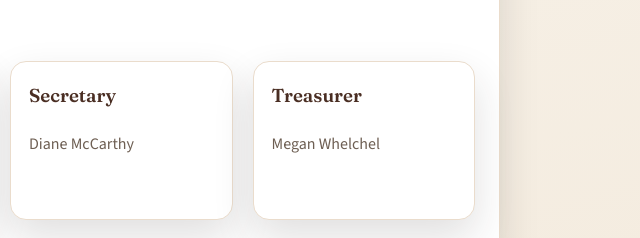
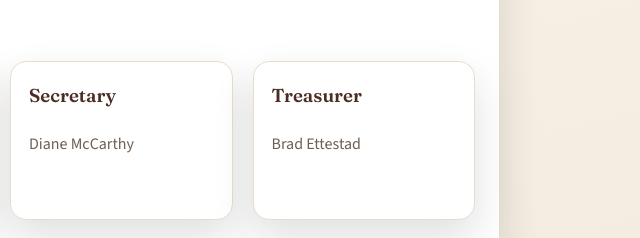
Before and after one commit to Ryan-CS/FirstLutheranIfalls-Website, a plain HTML site: page staff.html in a window 1280 px wide. Shown: the part 2140-2378 px from the top of the page, 640-1280 px from the left. Drawn offline with Linux system fonts and the light colour scheme.

Commit message:
Editor draft: update staff.html

```diff
--- a/staff.html
+++ b/staff.html
@@ -120,7 +120,7 @@
             <div class="card"><h3>Secretary</h3><p>Diane McCarthy</p></div>
             <div class="card">
               <h3>Treasurer</h3>
-              <p>Megan Whelchel</p>
+              <p>Brad&nbsp;Ettestad</p>
               <br>
             </div>
           </div>
```
